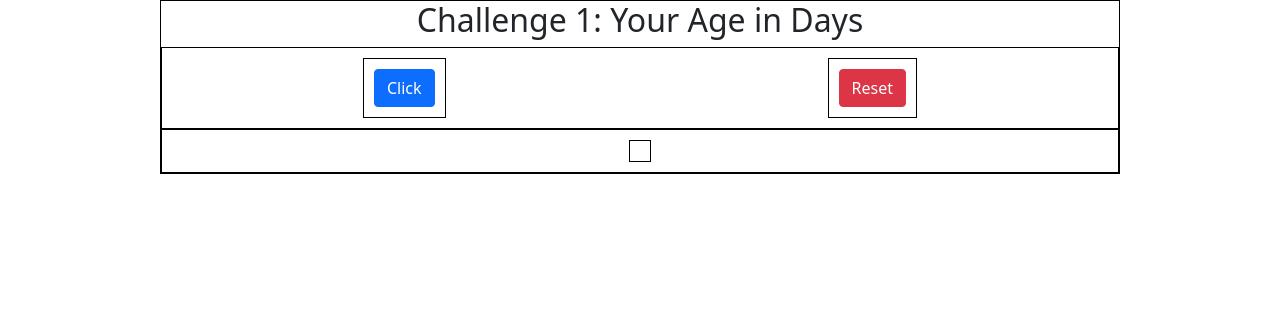
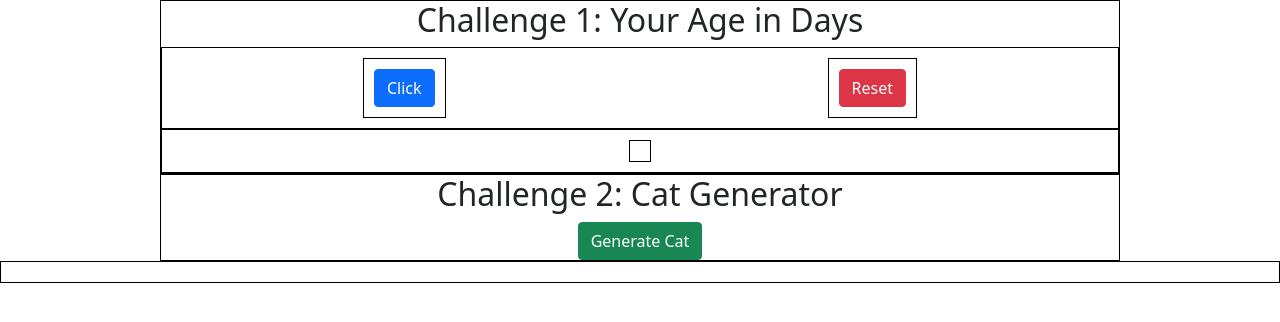
Before and after one commit to krishnadev7/learning-javascript, a plain HTML site: page index.html in a window 1280 px wide. Drawn offline with nearby package versions, Linux system fonts and the light colour scheme.

Commit message:
cat generator second challenge completed

```diff
--- a/index.html
+++ b/index.html
@@ -26,6 +26,14 @@
       <div class="flex-box-container-1">
         <div id="flex-box-result"></div>
       </div>
+    </div>
+
+    <div class="container-2">
+      <h2> Challenge 2: Cat Generator</h2>
+      <button class="btn btn-success" id="cat-generator" onclick="generateCat()">Generate Cat</button>
+    </div>
+
+    <div class="flex-box-container-2" id="flex-cat-gen">
 
     </div>
 
--- a/static/css/style.css
+++ b/static/css/style.css
@@ -1,15 +1,18 @@
-.container-1 {
+.container-1,
+.container-2 {
   border: 1px solid black;
   margin: 0 auto;
   width: 75%;
   text-align: center;
 }
-.flex-box-container-1 {
+.flex-box-container-1,
+.flex-box-container-2 {
   display: flex;
   border: 1px solid black;
   padding: 10px;
   flex-wrap: wrap;
   justify-content: space-around;
+  flex-direction: row;
 }
 .flex-box-container-1 div {
   display: flex;
@@ -17,3 +20,7 @@
   border: 1px solid black;
   align-items: center;
 }
+.flex-box-container-2 img {
+  margin: 10px;~
+  box-shadow: 0px 10px 50px rgba(0, 0, 0, 0.7);
+}
--- a/static/js/script.js
+++ b/static/js/script.js
@@ -13,3 +13,10 @@ function ageInDays() {
 function reset() {
   document.getElementById('ageInDays').remove();
 }
+// challenge 2 Cat-Generator
+function generateCat(){
+  var image=document.createElement('img');
+  var div=document.getElementById('flex-cat-gen');
+  image.src='https://thecatapi.com/api/images/get?format=src&type=gif&size=small';
+  div.appendChild(image);
+}
```
Lines whose indentation alone changed are shown as unchanged.
